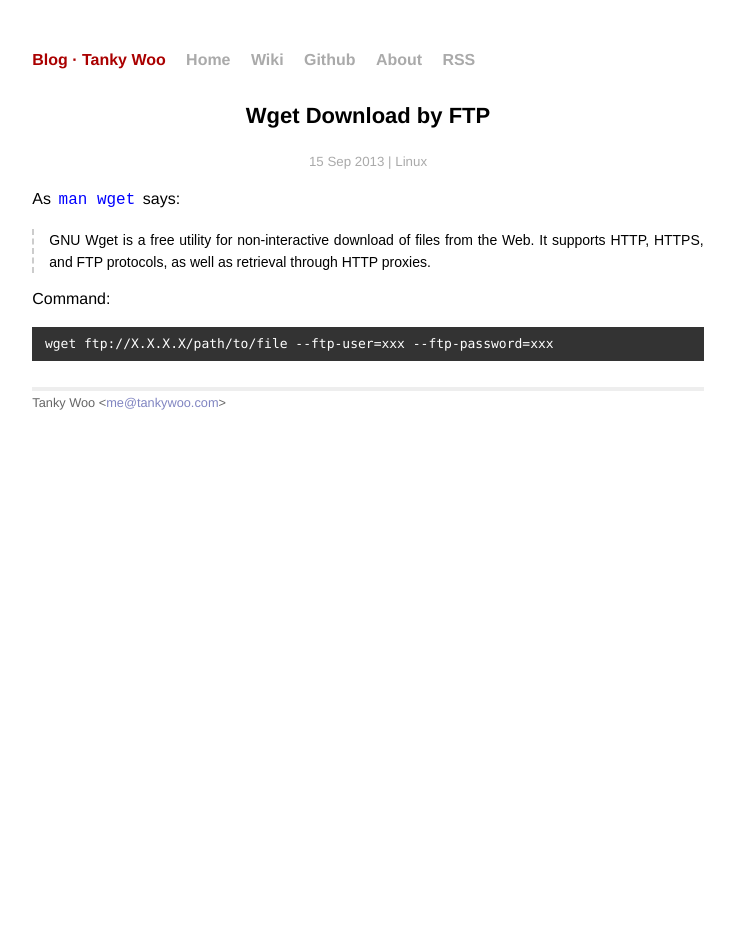
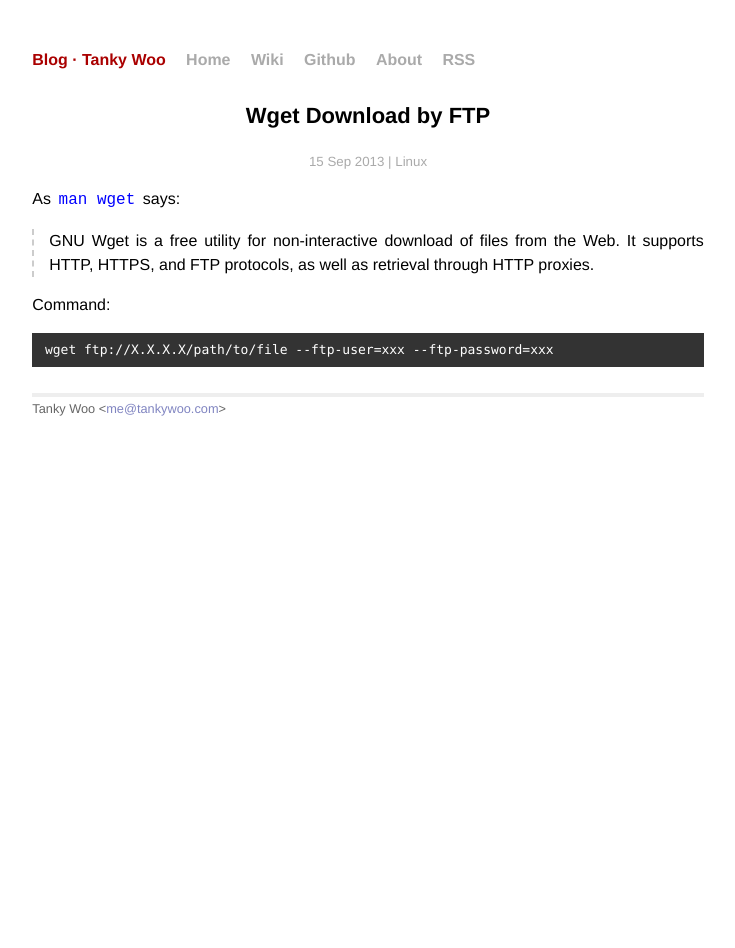
Before and after one commit to Harteyang/harte.top, a Jekyll site: the page built from _posts/2013-09-15-wget-download-by-ftp.markdown, in a window 1280 px wide. Shown: the whole page, without its empty margins (272-1007 px from the left). Built offline with Jekyll 4.4.1, drawn with Linux system fonts in a browser that asks for light colours; Markdown is read by kramdown in place of the engine named in the settings; comment, search, counter and statistics services are not loaded.

Commit message:
Update css

```diff
--- a/css/main.css
+++ b/css/main.css
@@ -33,7 +33,7 @@ a:hover   { color: #0181eb; }
 a:active   { color: #0181eb; }
 
 blockquote {
-  font: 14px/22px normal helvetica, sans-serif;
+  /* font: 14px/22px normal helvetica, sans-serif; */
   margin-top: 10px;
   margin-bottom: 10px;
   padding-left: 15px;
```
